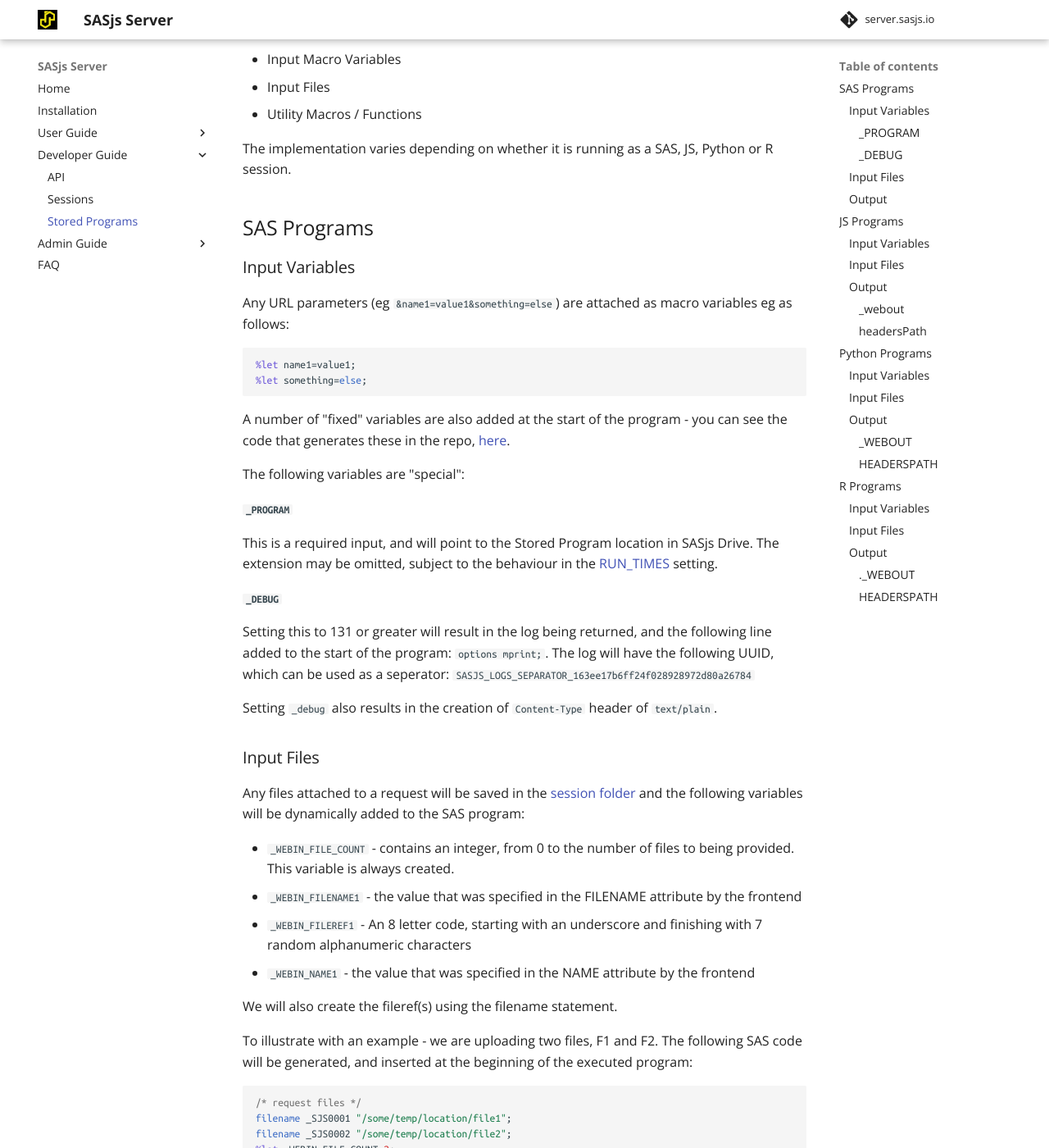
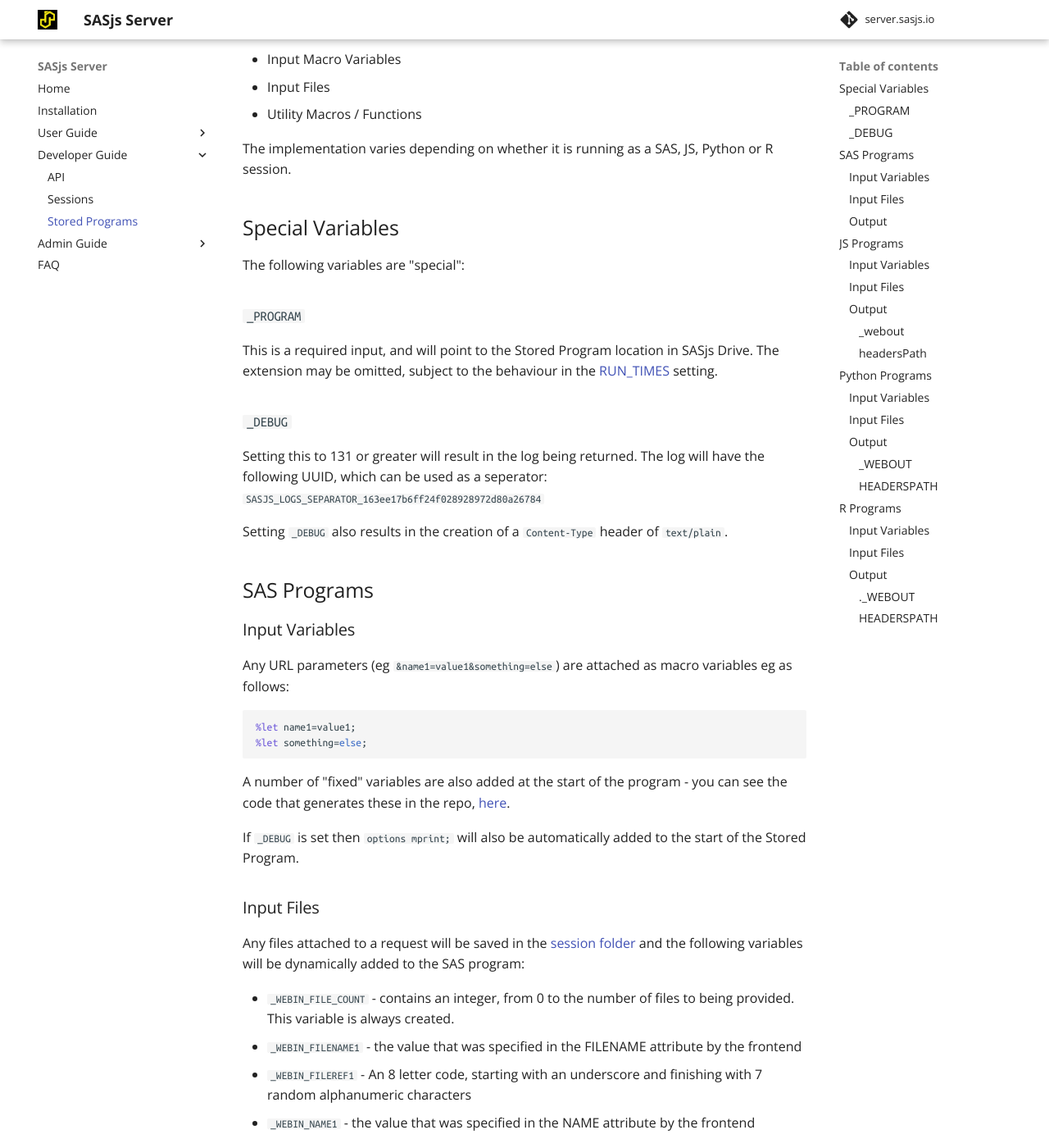
Before and after one commit to sasjs/server.sasjs.io, an MkDocs documentation site: the page built from docs/storedprograms.md, in a window 1280 px wide and 1400 px high, scrolled down 398 px. Shown: the whole window at 82% size. Built offline with MkDocs 1.6.1 and Material for MkDocs 9.7.7, drawn with Linux system fonts in a browser that asks for light colours; comment, search, counter and statistics services are not loaded; some of the changed lines change nothing that is shown.

Commit message:
Update storedprograms.md

```diff
--- a/docs/storedprograms.md
+++ b/docs/storedprograms.md
@@ -19,6 +19,18 @@
 
 The implementation varies depending on whether it is running as a SAS, JS, Python or R session.
 
+## Special Variables
+
+The following variables are "special":
+
+### `_PROGRAM`
+This is a required input, and will point to the Stored Program location in SASjs Drive.  The extension may be omitted, subject to the behaviour in the [RUN_TIMES](/settings/#RUN_TIMES) setting.
+
+### `_DEBUG`
+Setting this to 131 or greater will result in the log being returned.  The log will have the following UUID, which can be used as a seperator:  `SASJS_LOGS_SEPARATOR_163ee17b6ff24f028928972d80a26784`
+
+Setting `_DEBUG` also results in the creation of a `Content-Type` header of `text/plain`.
+
 ## SAS Programs
 
 ### Input Variables
@@ -32,15 +44,7 @@
 
 A number of "fixed" variables are also added at the start of the program - you can see the code that generates these in the repo, [here](https://github.com/sasjs/server/blob/main/api/src/controllers/internal/Execution.ts#L93).
 
-The following variables are "special":
-
-#### `_PROGRAM`
-This is a required input, and will point to the Stored Program location in SASjs Drive.  The extension may be omitted, subject to the behaviour in the [RUN_TIMES](/settings/#RUN_TIMES) setting.
-
-#### `_DEBUG`
-Setting this to 131 or greater will result in the log being returned, and the following line added to the start of the program:  `options mprint;`.  The log will have the following UUID, which can be used as a seperator:  `SASJS_LOGS_SEPARATOR_163ee17b6ff24f028928972d80a26784`
-
-Setting `_debug` also results in the creation of `Content-Type` header of `text/plain`.
+If `_DEBUG` is set then `options mprint;` will also be automatically added to the start of the Stored Program.
 
 
 ### Input Files
```
